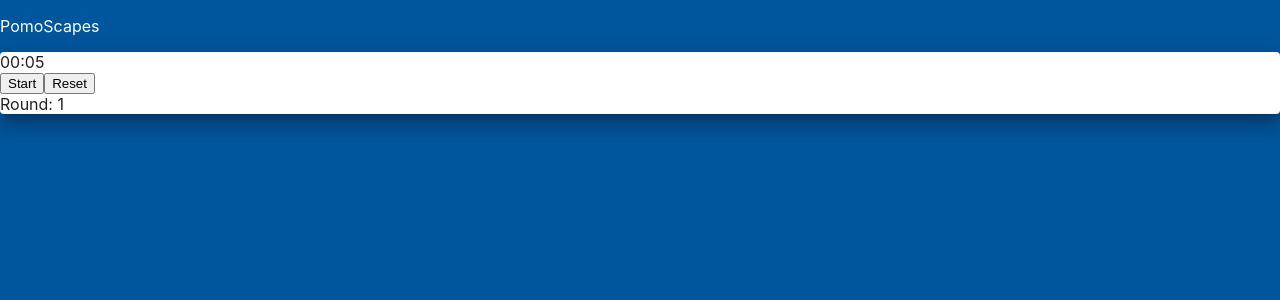
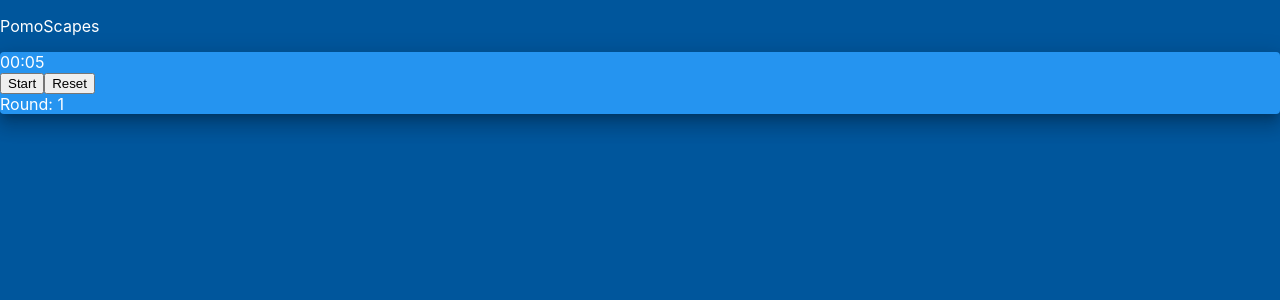
Before and after one commit to Rmaceac/pomoscapes, a React (Create React App) app: page / in a window 1280 px wide. Shown: the top 300 px of the page. Built offline with nearby package versions, Linux system fonts and the light colour scheme; no server answers.

Commit message:
add paper component styling via MUI sx object

```diff
--- a/src/components/Timer.jsx
+++ b/src/components/Timer.jsx
@@ -77,9 +77,14 @@
   const displayMinutes = minutes < 10 ? `0${minutes}` : minutes;
   const displaySeconds = seconds < 10 ? `0${seconds}` : seconds;
 
+  const paperStyle = {
+    backgroundColor: '#2594F0',
+    color: 'white'
+  };
+
   return (
     <div className='timer'>
-      <Paper elevation={12}>
+      <Paper elevation={12} sx={paperStyle}>
         { showMessage &&
           <div className='timer-msg'>
             Time for a break!
```
